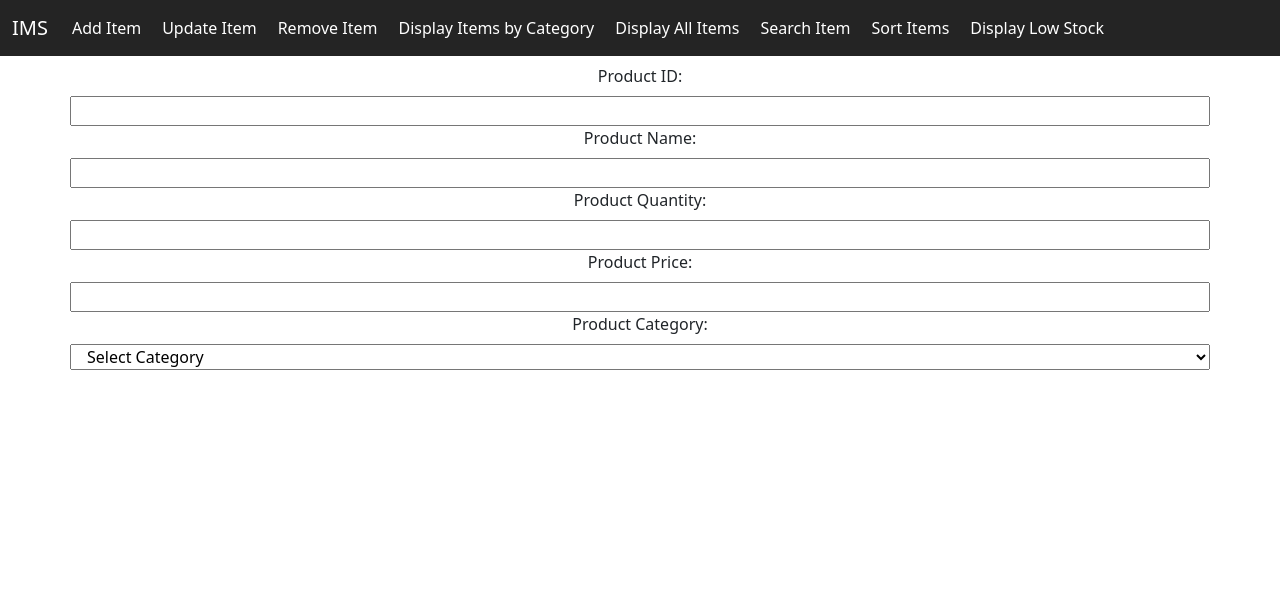
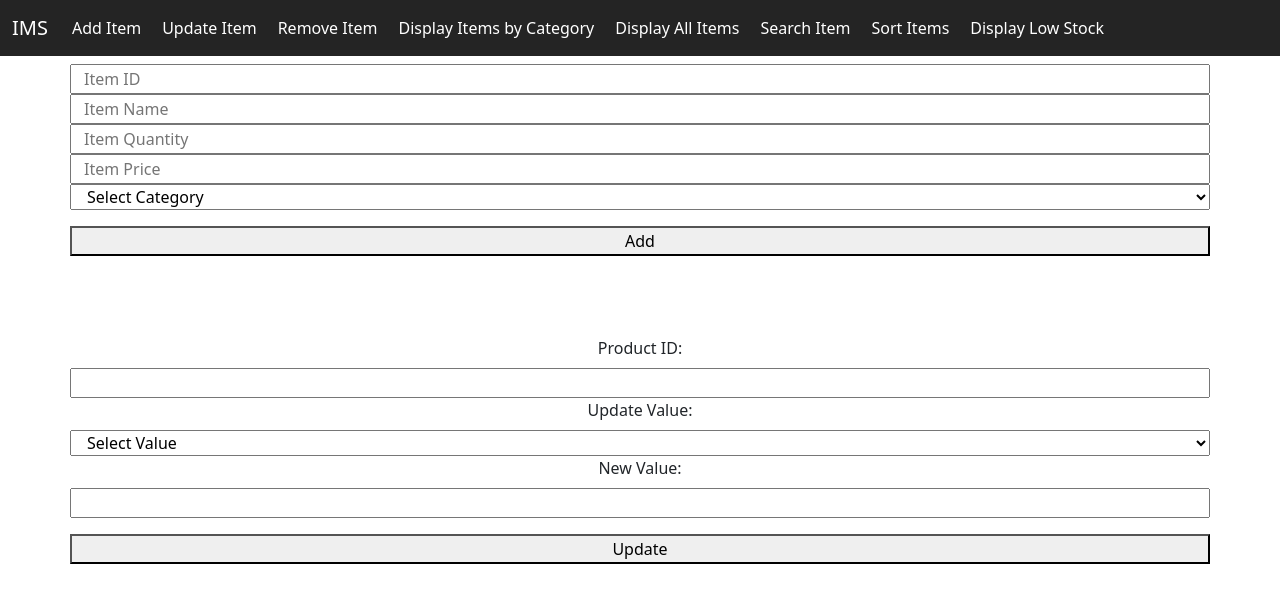
Before and after one commit to NizcKa/midterm-project, a React (Create React App) app: page / in a window 1280 px wide. Shown: the top 602 px of the page. Built offline with nearby package versions, Linux system fonts and the light colour scheme.

Commit message:
added partial functionality to AddItem along with some validations

```diff
--- a/src/App.js
+++ b/src/App.js
@@ -4,13 +4,15 @@ import { BrowserRouter as Router, Routes, Route } from 'react-router-dom';
 
 //Components
 import Navbar from "./Components/Navbar.js"
-import AddItems from './Components/ItemComponents/AddItem.js';
+import AddItem from './Components/ItemComponents/AddItem.js';
+import UpdateItem from './Components/ItemComponents/UpdateItem.js';
 
 function App() {
   return (
     <div className="App">
       <Navbar/>
-      <AddItems/>
+      <AddItem/>
+      <UpdateItem/>
     </div>
   );
 }
--- a/src/Components/ItemComponents/AddItem.js
+++ b/src/Components/ItemComponents/AddItem.js
@@ -1,39 +1,93 @@
-import React, { useContext } from 'react';
-import { BrowserRouter as Router, Routes, Route } from 'react-router-dom';
+import React, { useState } from 'react';
 
-function AddItems() {
+function AddItem() {
+
+    //input values
+    const [itemID, setItemID] = useState("");
+    const [itemName, setItemName] = useState("");
+    const [itemQuantity, setItemQuantity] = useState("");
+    const [itemPrice, setItemPrice] = useState("");
+    const [itemCategory, setItemCategory] = useState("");
+
+    //prevents the submission of non-valid values in number fields
+    const handleNumber = (e) => {
+        const value = e.target.value;
+        e.target.value = value.replace(/[^1-9]\d*|\D/g, '');
+    }
 
     return (
       <div>
         <form className="container text-center align-items-center">
+
             <div className="row">
-                <label className="form-label" htmlFor="productID">Product ID:</label>
-                <input type="text" id="productID"/>
+                <input
+                    type="text"
+                    value={itemID}
+                    onChange={(e) => setItemID(e.target.value)}
+                    placeholder="Item ID"
+                    onInput={handleNumber}
+                    required
+                />
             </div>
+
             <div className="row">
-                <label className="form-label" htmlFor="productName">Product Name:</label>
-                <input type="text" id="productName"/>
+                <input
+                    type="text"
+                    value={itemName}
+                    onChange={(e) => setItemName(e.target.value)}
+                    placeholder = "Item Name"
+                    required
+                />
             </div>
+
             <div className="row">
-                <label className="form-label" htmlFor="productQuantity">Product Quantity:</label>
-                <input type="number" id="productQuantity"/>
+                <input
+                    type="number"
+                    value={itemQuantity}
+                    onChange={(e) => setItemQuantity(e.target.value)}
+                    placeholder="Item Quantity"
+                    onInput={handleNumber}
+                    required
+                />
             </div>
+
             <div className="row">
-                <label className="form-label" htmlFor="productPrice">Product Price:</label>
-                <input type="number" id="productPrice"/>
+                <input
+                    type="number"
+                    value={itemPrice}
+                    onChange={(e) => setItemPrice(e.target.value)}
+                    placeholder="Item Price"
+                    onInput={handleNumber}
+                    required
+                />
             </div>
+
             <div className="row">
-                <label className="form-label" htmlFor="productCategory">Product Category:</label>
-                <select id="productCategory">
+                <select
+                    value={itemCategory}
+                    onChange={(e) => setItemCategory(e.target.value)}
+                >
                     <option value="" disabled selected hidden>Select Category</option>
                     <option value="Clothing">Clothing</option>
                     <option value="Electronics">Electronics</option>
                     <option value="Entertainment">Entertainment</option>
                 </select>
             </div>
+
+            <div className="row pt-3">
+                <button type="submit">Add</button>
+            </div>
         </form>
+
+        {/*Testing for values. Will remove later. */}
+        <p>{itemID}</p>
+        <p>{itemName}</p>
+        <p>{itemQuantity}</p>
+        <p>{itemPrice}</p>
+        <p>{itemCategory}</p>
+
       </div>
     );
   }
 
-  export default AddItems;
+  export default AddItem;
--- a/src/Components/ItemComponents/UpdateItem.js
+++ b/src/Components/ItemComponents/UpdateItem.js
@@ -1 +1,31 @@
-import { BrowserRouter as Router, Routes, Route } from 'react-router-dom';
+import React, { useContext } from 'react';
+
+function UpdateItem() {
+    return (
+      <div>
+        <form className="container text-center align-items-center">
+            <div className="row">
+                <label className="form-label" htmlFor="productID">Product ID:</label>
+                <input type="text" id="productID"/>
+            </div>
+            <div className="row">
+                <label className="form-label" htmlFor="productCategory">Update Value:</label>
+                <select id="productCategory">
+                    <option value="" disabled selected hidden>Select Value</option>
+                    <option value="Quantity">Quantity</option>
+                    <option value="Price">Price</option>
+                </select>
+            </div>
+            <div className="row">
+                <label className="form-label" htmlFor="productQuantity">New Value:</label>
+                <input type="number" id="productQuantity"/>
+            </div>
+            <div className="row pt-3">
+                <button>Update</button>
+            </div>
+        </form>
+      </div>
+    );
+  }
+
+  export default UpdateItem;
```
